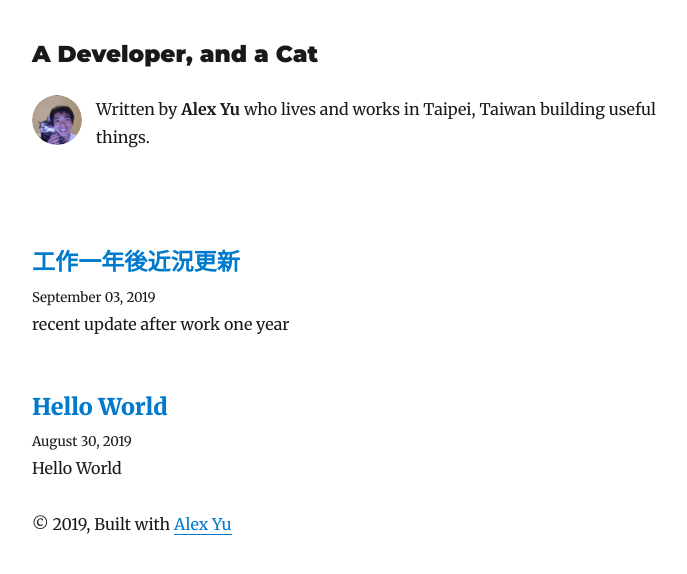
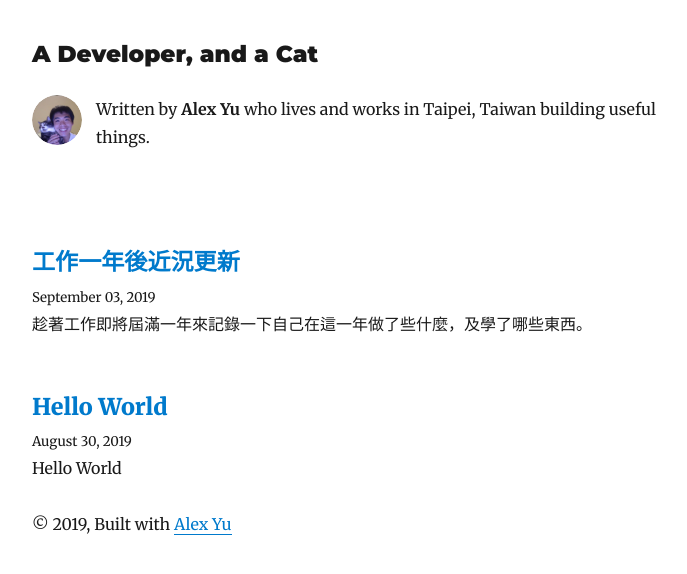
Before and after one commit to j620656786206/j620656786206.io, a Gatsby site: page / in a window 1280 px wide. Shown: the whole page, without its empty margins (293-980 px from the left). Built offline with nearby package versions, Linux system fonts and the light colour scheme; Gatsby itself is replaced by a stand-in of ours; some packages are replaced by stand-ins of ours.

Commit message:
Update desc

```diff
--- a/content/blog/recent-update-after-work-one-year/index.md
+++ b/content/blog/recent-update-after-work-one-year/index.md
@@ -1,7 +1,7 @@
 ---
 title:  工作一年後近況更新
 date: "2019-09-03"
-description: "recent update after work one year"
+description: "趁著工作即將屆滿一年來記錄一下自己在這一年做了些什麼，及學了哪些東西。"
 ---
 
 # 近況
```
